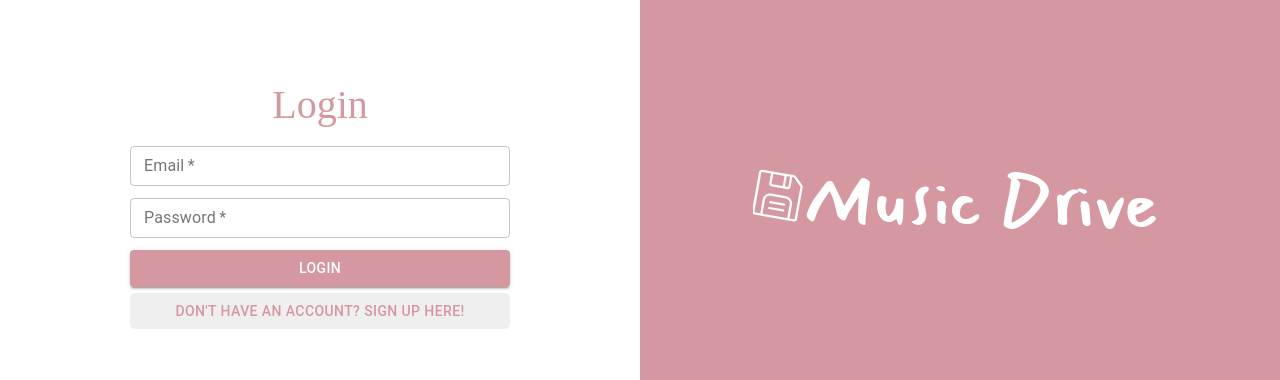
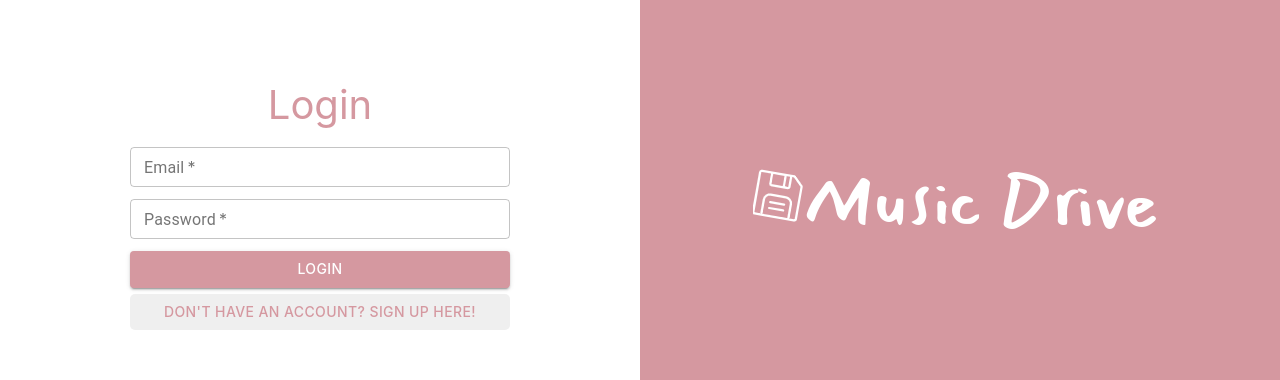
Before and after one commit to alexa2me/react-music-project, a React (Create React App) app: page /users/login in a window 1280 px wide. Shown: the part 200-580 px from the top of the page. Built offline with nearby package versions, Linux system fonts and the light colour scheme.

Commit message:
Estilização da font-family e bg do body alterada

```diff
--- a/src/styles/homepage.css
+++ b/src/styles/homepage.css
@@ -2,20 +2,6 @@
   box-sizing: border-box;
   margin: 0;
   padding: 0;
+  font-family: -apple-system, BlinkMacSystemFont, "Segoe UI", Roboto, Oxygen,
+    Ubuntu, Cantarell, "Open Sans", "Helvetica Neue", sans-serif;
 }
-
-body::before {
-  background-image: url("../assets/images/home-page-picture.svg");
-  background-size: cover;
-  background-repeat: no-repeat;
-  background-position: center;
-  content: "";
-  display: block;
-  position: fixed;
-  left: 0;
-  top: 0;
-  width: 100%;
-  height: 100%;
-  z-index: -1;
-  opacity: 0.9;
-}
```
